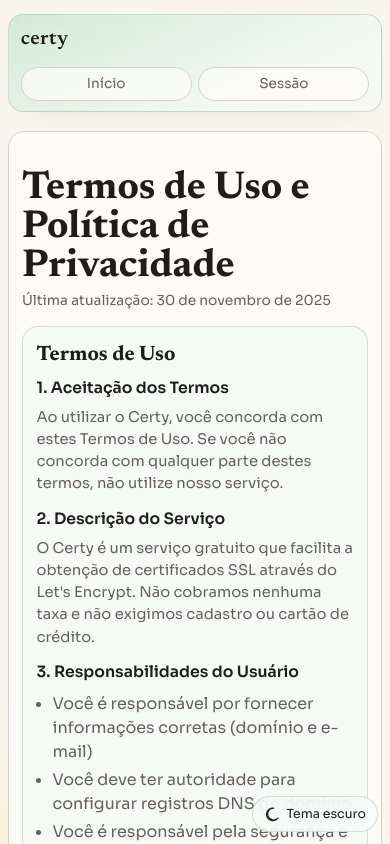
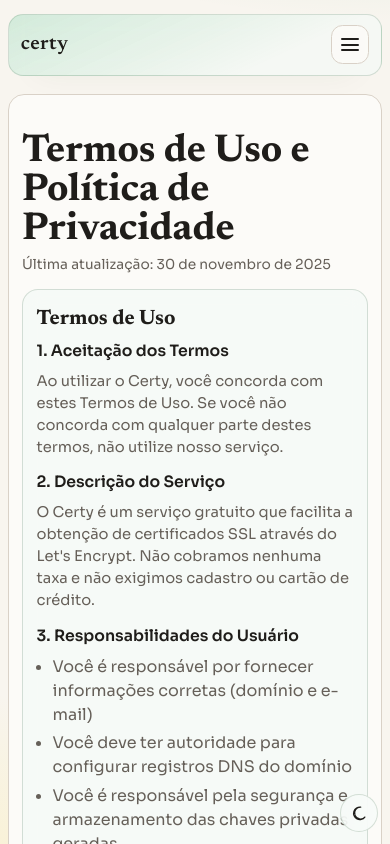
Before and after one commit to CertyBR/certy.com.br, a SvelteKit app: page /termos in a window 390 px wide. Shown: the top 844 px of the page. Built offline with nearby package versions, Linux system fonts and the light colour scheme.

Commit message:
feat(frontend): melhorar responsividade com menu hambúrguer e toggle de tema só com ícone no mobile

```diff
--- a/src/app.css
+++ b/src/app.css
@@ -413,6 +413,57 @@
   text-transform: lowercase;
   color: var(--ink);
   transition: color 200ms ease;
+}
+
+.nav-toggle {
+  display: none;
+  align-items: center;
+  justify-content: center;
+  flex-direction: column;
+  gap: 0.24rem;
+  width: 2.4rem;
+  height: 2.4rem;
+  padding: 0;
+  border: 1px solid var(--line);
+  border-radius: 0.72rem;
+  background: var(--header-bg);
+  color: var(--ink);
+  transition:
+    border-color 180ms ease,
+    background 180ms ease,
+    transform 180ms ease;
+}
+
+.nav-toggle:hover {
+  border-color: var(--line-strong);
+}
+
+.nav-toggle:focus-visible {
+  outline: none;
+  border-color: var(--field-focus-border);
+  box-shadow: 0 0 0 3px var(--focus-ring);
+}
+
+.nav-toggle span {
+  width: 1.15rem;
+  height: 2px;
+  border-radius: 999px;
+  background: currentColor;
+  transition:
+    transform 180ms ease,
+    opacity 180ms ease;
+}
+
+.nav-toggle[aria-expanded='true'] span:nth-child(1) {
+  transform: translateY(6px) rotate(45deg);
+}
+
+.nav-toggle[aria-expanded='true'] span:nth-child(2) {
+  opacity: 0;
+}
+
+.nav-toggle[aria-expanded='true'] span:nth-child(3) {
+  transform: translateY(-6px) rotate(-45deg);
 }
 
 .links {
@@ -1185,21 +1236,42 @@
 
   .site-header {
     margin-bottom: 1.35rem;
-    align-items: stretch;
+    align-items: center;
     border-radius: 1rem;
     padding: 0.72rem 0.86rem;
+    gap: 0.6rem;
+  }
+
+  .nav-toggle {
+    display: inline-flex;
+    margin-left: auto;
   }
 
   .links {
     width: 100%;
-    justify-content: space-between;
-    gap: 0.45rem 0.8rem;
+    display: none;
+    flex-basis: 100%;
+    flex-direction: column;
+    gap: 0.45rem;
+    justify-content: initial;
+    align-items: stretch;
+    padding-top: 0.2rem;
+  }
+
+  .links.links-open {
+    display: flex;
   }
 
   .links a {
-    min-height: 2rem;
-    padding: 0;
-    font-size: 0.85rem;
+    width: 100%;
+    justify-content: center;
+    min-height: 2.2rem;
+    padding: 0.34rem 0.68rem;
+    font-size: 0.84rem;
+    border: 1px solid var(--line);
+    border-radius: 999px;
+    white-space: nowrap;
+    background: var(--header-bg);
   }
 
   .hero {
@@ -1305,20 +1377,6 @@
   .brand {
     font-size: 1.24rem;
   }
-
-  .links {
-    display: grid;
-    grid-template-columns: repeat(auto-fit, minmax(96px, 1fr));
-    gap: 0.42rem;
-  }
-
-  .links a {
-    justify-content: center;
-    border: 1px solid var(--line);
-    border-radius: 999px;
-    padding: 0.34rem 0.55rem;
-    background: var(--header-bg);
-  }
 }
 
 @media (max-width: 480px) {
--- a/src/routes/+layout.svelte
+++ b/src/routes/+layout.svelte
@@ -375,7 +375,7 @@
       </svg>
     {/if}
   </span>
-  <span>{themeMode === 'dark' ? 'Tema claro' : 'Tema escuro'}</span>
+  <span class="theme-toggle-label">{themeMode === 'dark' ? 'Tema claro' : 'Tema escuro'}</span>
 </button>
 
 {#if menuOpen}
@@ -555,9 +555,17 @@
     .theme-toggle {
       right: 0.72rem;
       bottom: 0.72rem;
-      min-height: 2.25rem;
-      font-size: 0.78rem;
-      padding: 0 0.72rem;
+      width: 2.4rem;
+      height: 2.4rem;
+      min-height: 2.4rem;
+      border-radius: 50%;
+      padding: 0;
+      justify-content: center;
+      gap: 0;
+    }
+
+    .theme-toggle-label {
+      display: none;
     }
   }
 </style>
--- a/src/routes/termos/+page.svelte
+++ b/src/routes/termos/+page.svelte
@@ -16,6 +16,16 @@
     null,
     0
   );
+
+  let mobileNavOpen = false;
+
+  function toggleMobileNav(): void {
+    mobileNavOpen = !mobileNavOpen;
+  }
+
+  function closeMobileNav(): void {
+    mobileNavOpen = false;
+  }
 </script>
 
 <svelte:head>
@@ -25,9 +35,20 @@
 <main class="shell">
   <header class="site-header" data-reveal>
     <a class="brand" href="/">certy</a>
-    <nav class="links">
-      <a href="/">Início</a>
-      <a href="/emitir">Sessão</a>
+    <button
+      type="button"
+      class="nav-toggle"
+      aria-label={mobileNavOpen ? 'Fechar menu' : 'Abrir menu'}
+      aria-expanded={mobileNavOpen}
+      on:click={toggleMobileNav}
+    >
+      <span></span>
+      <span></span>
+      <span></span>
+    </button>
+    <nav class="links" class:links-open={mobileNavOpen}>
+      <a href="/" on:click={closeMobileNav}>Início</a>
+      <a href="/emitir" on:click={closeMobileNav}>Sessão</a>
     </nav>
   </header>
 
```
Also changed, not shown: package.json (+7 -6 lines), src/routes/+error.svelte (+25 -4 lines), src/routes/+page.svelte (+45 -5 lines), src/routes/emitir/+page.svelte (+24 -4 lines), 1 other file (tests, documents, lock files or other folders).
